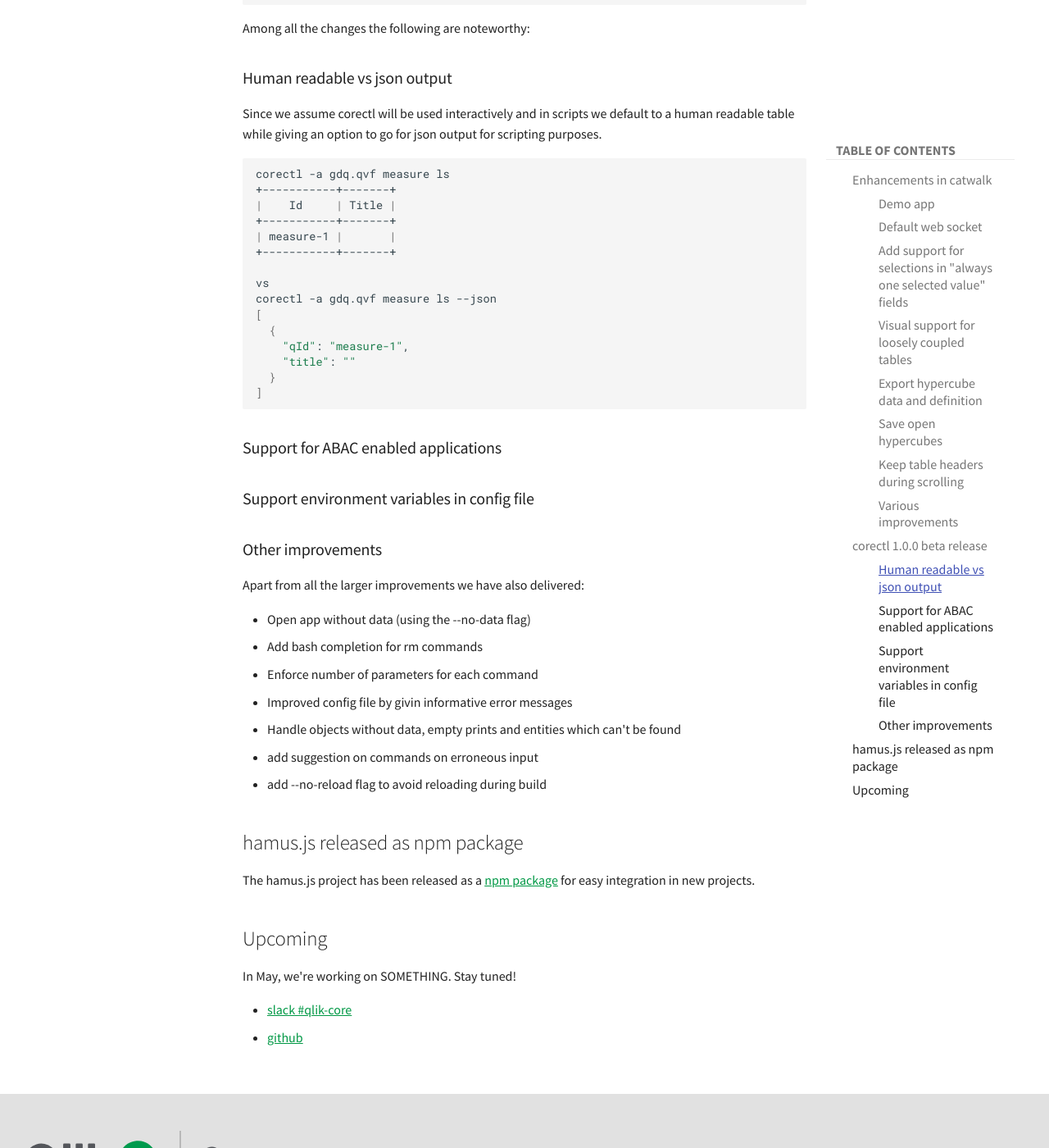
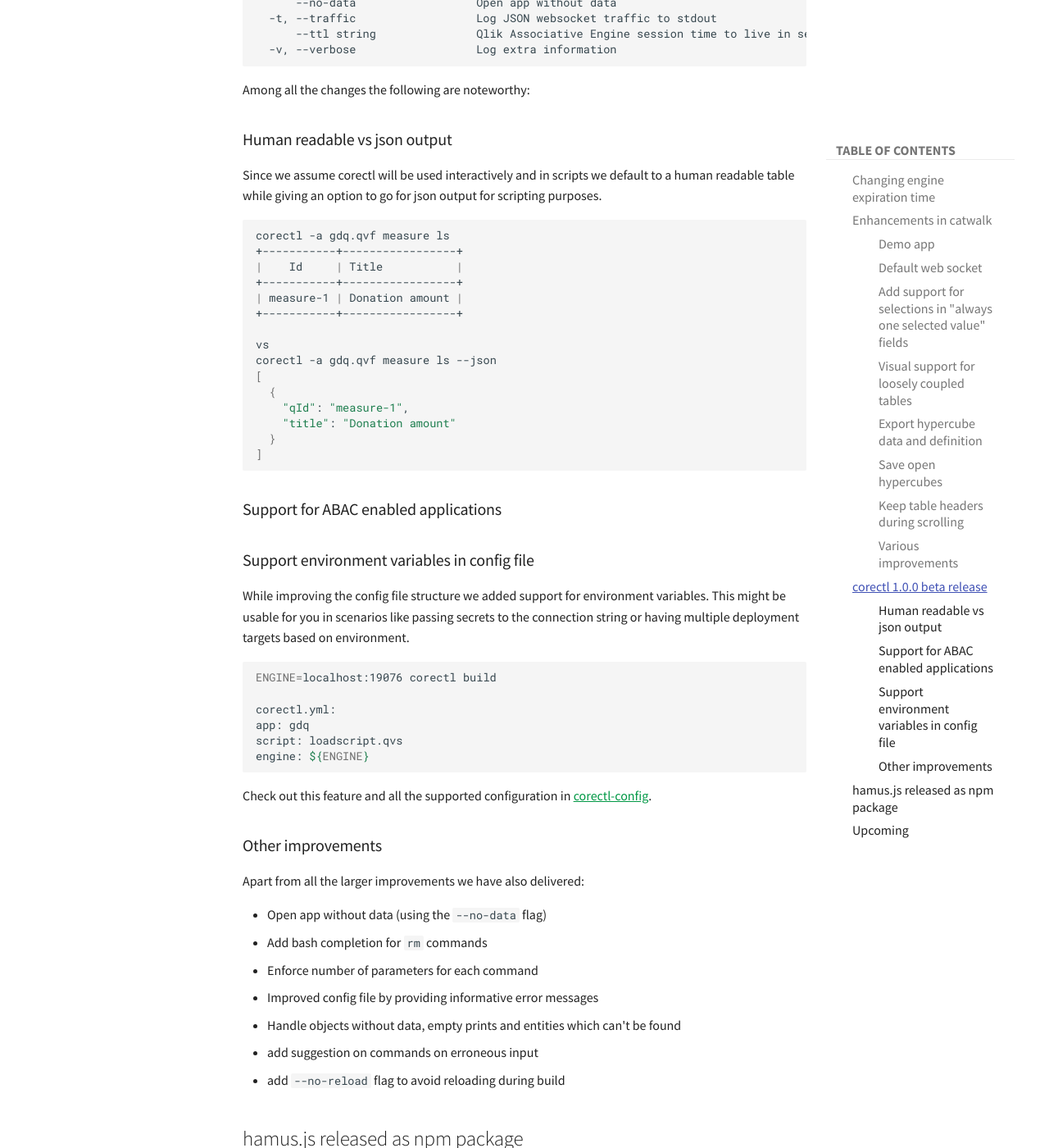
Before and after one commit to qlik-oss/core-website, an MkDocs documentation site: the page built from docs/updates/2019-04.md, in a window 1280 px wide and 1400 px high, scrolled down 5499 px. Shown: the whole window at 82% size. Built offline with MkDocs 1.6.1 and Material for MkDocs 9.7.7, drawn with Linux system fonts in a browser that asks for light colours; comment, search, counter and statistics services are not loaded; some of the changed text lies outside the part shown.

Commit message:
Review comments

````diff
--- a/docs/updates/2019-04.md
+++ b/docs/updates/2019-04.md
@@ -2,6 +2,8 @@
 
 Welcome to the April 2019 Qlik Core update. We're highlighting a couple of important changes and improvements which we
 hope you will like.
+
+## Changing engine expiration time
 
 ## Enhancements in catwalk
 
@@ -135,18 +137,18 @@
 
 ```bash
 corectl -a gdq.qvf measure ls
-+-----------+-------+
-|    Id     | Title |
-+-----------+-------+
-| measure-1 |       |
-+-----------+-------+
++-----------+-----------------+
+|    Id     | Title           |
++-----------+-----------------+
+| measure-1 | Donation amount |
++-----------+-----------------+
 
 vs
 corectl -a gdq.qvf measure ls --json
 [
   {
     "qId": "measure-1",
-    "title": ""
+    "title": "Donation amount"
   }
 ]
 ```
@@ -155,17 +157,32 @@
 
 ### Support environment variables in config file
 
+While improving the config file structure we added support for environment variables. This might be usable for you in
+scenarios like passing secrets to the connection string or having multiple deployment targets based on environment.
+
+```bash
+ENGINE=localhost:19076 corectl build
+
+corectl.yml:
+app: gdq
+script: loadscript.qvs
+engine: ${ENGINE}
+```
+
+Check out this feature and all the supported configuration in
+[corectl-config](https://github.com/qlik-oss/corectl/blob/master/docs/corectl_config.md#corectl-config).
+
 ### Other improvements
 
 Apart from all the larger improvements we have also delivered:
 
-* Open app without data (using the --no-data flag)
-* Add bash completion for rm commands
+* Open app without data (using the `--no-data` flag)
+* Add bash completion for `rm` commands
 * Enforce number of parameters for each command
-* Improved config file by givin informative error messages
+* Improved config file by providing informative error messages
 * Handle objects without data, empty prints and entities which can't be found
 * add suggestion on commands on erroneous input
-* add --no-reload flag to avoid reloading during build
+* add `--no-reload` flag to avoid reloading during build
 
 ## hamus.js released as npm package
 
@@ -174,7 +191,7 @@
 
 ## Upcoming
 
-In May, we're working on SOMETHING. Stay tuned!
+In May, we will work on a S3 file connector show casing the new file streaming API in engine. Stay tuned!
 
 * [slack #qlik-core](https://qlik-branch.slack.com/channels/qlik-core)
 * [github](https://github.com/qlik-oss)
````
